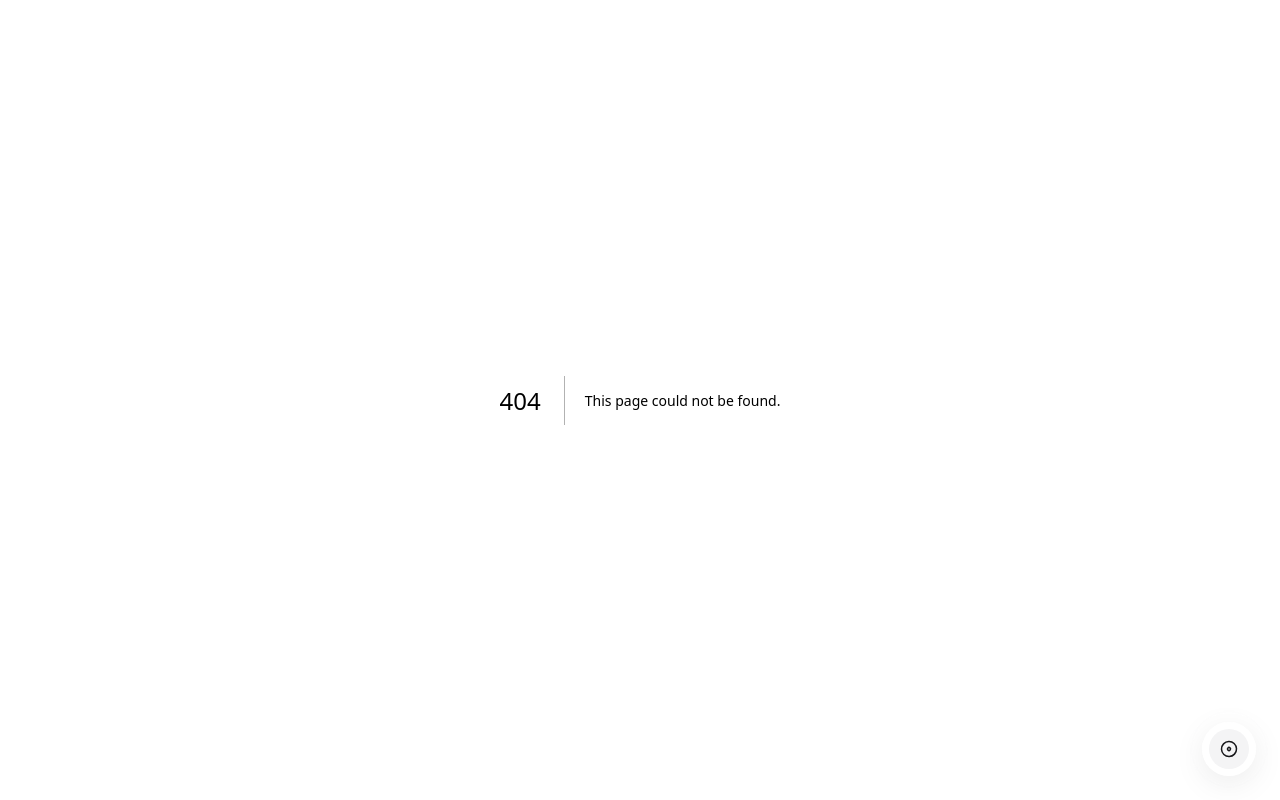
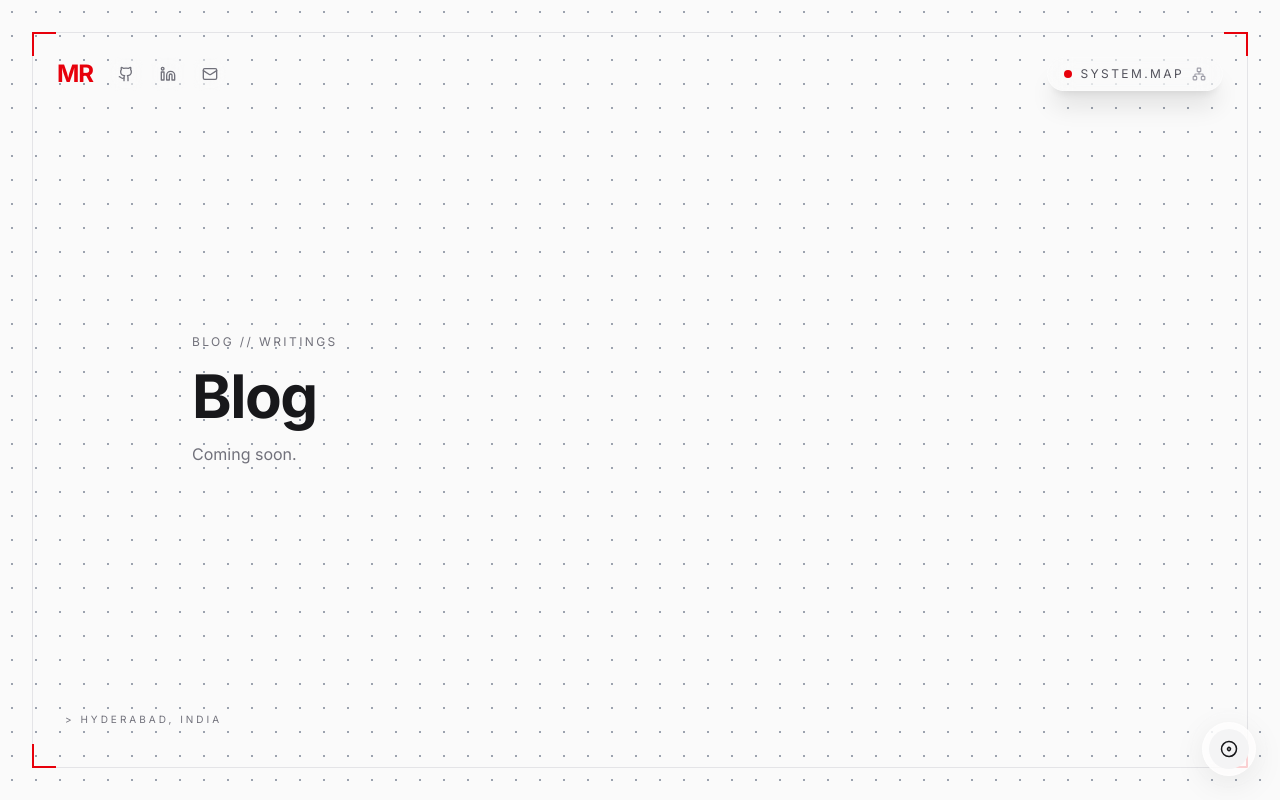
Before and after one commit to revanthm1902/my-portfolio, a Next.js app: page /blog in a window 1280 px wide. Before the commit this address had no page. Built offline with nearby package versions, Linux system fonts and the light colour scheme.

Commit message:
fix: routing

```diff
--- /dev/null
+++ b/src/app/blog/page.tsx
@@ -0,0 +1,19 @@
+import AppFrame from "@/components/AppFrame";
+
+export default function BlogPage() {
+  return (
+    <AppFrame>
+      <div className="relative z-10 w-full h-full max-w-5xl mx-auto px-6 sm:px-10 md:px-16 flex flex-col items-start justify-center pt-24 md:pt-0">
+        <div className="font-mono text-[10px] md:text-xs tracking-[0.2em] text-zinc-500 uppercase mb-4">
+          Blog // Writings
+        </div>
+        <h1 className="text-4xl md:text-6xl font-bold text-zinc-900 dark:text-zinc-50 tracking-tight">
+          Blog
+        </h1>
+        <p className="mt-4 text-zinc-500 dark:text-zinc-400 text-sm md:text-base max-w-xl">
+          Coming soon.
+        </p>
+      </div>
+    </AppFrame>
+  );
+}
--- /dev/null
+++ b/src/app/certifications/page.tsx
@@ -0,0 +1,19 @@
+import AppFrame from "@/components/AppFrame";
+
+export default function CertificationsPage() {
+  return (
+    <AppFrame>
+      <div className="relative z-10 w-full h-full max-w-5xl mx-auto px-6 sm:px-10 md:px-16 flex flex-col items-start justify-center pt-24 md:pt-0">
+        <div className="font-mono text-[10px] md:text-xs tracking-[0.2em] text-zinc-500 uppercase mb-4">
+          Certifications // Achievements
+        </div>
+        <h1 className="text-4xl md:text-6xl font-bold text-zinc-900 dark:text-zinc-50 tracking-tight">
+          Certifications
+        </h1>
+        <p className="mt-4 text-zinc-500 dark:text-zinc-400 text-sm md:text-base max-w-xl">
+          Coming soon.
+        </p>
+      </div>
+    </AppFrame>
+  );
+}
--- /dev/null
+++ b/src/app/projects/page.tsx
@@ -0,0 +1,19 @@
+import AppFrame from "@/components/AppFrame";
+
+export default function ProjectsPage() {
+  return (
+    <AppFrame>
+      <div className="relative z-10 w-full h-full max-w-5xl mx-auto px-6 sm:px-10 md:px-16 flex flex-col items-start justify-center pt-24 md:pt-0">
+        <div className="font-mono text-[10px] md:text-xs tracking-[0.2em] text-zinc-500 uppercase mb-4">
+          Projects // Work
+        </div>
+        <h1 className="text-4xl md:text-6xl font-bold text-zinc-900 dark:text-zinc-50 tracking-tight">
+          Projects
+        </h1>
+        <p className="mt-4 text-zinc-500 dark:text-zinc-400 text-sm md:text-base max-w-xl">
+          Coming soon.
+        </p>
+      </div>
+    </AppFrame>
+  );
+}
--- /dev/null
+++ b/src/app/resume/page.tsx
@@ -0,0 +1,19 @@
+import AppFrame from "@/components/AppFrame";
+
+export default function ResumePage() {
+  return (
+    <AppFrame>
+      <div className="relative z-10 w-full h-full max-w-5xl mx-auto px-6 sm:px-10 md:px-16 flex flex-col items-start justify-center pt-24 md:pt-0">
+        <div className="font-mono text-[10px] md:text-xs tracking-[0.2em] text-zinc-500 uppercase mb-4">
+          Resume // Experience
+        </div>
+        <h1 className="text-4xl md:text-6xl font-bold text-zinc-900 dark:text-zinc-50 tracking-tight">
+          Resume
+        </h1>
+        <p className="mt-4 text-zinc-500 dark:text-zinc-400 text-sm md:text-base max-w-xl">
+          Coming soon.
+        </p>
+      </div>
+    </AppFrame>
+  );
+}
--- /dev/null
+++ b/src/app/skills/page.tsx
@@ -0,0 +1,19 @@
+import AppFrame from "@/components/AppFrame";
+
+export default function SkillsPage() {
+  return (
+    <AppFrame>
+      <div className="relative z-10 w-full h-full max-w-5xl mx-auto px-6 sm:px-10 md:px-16 flex flex-col items-start justify-center pt-24 md:pt-0">
+        <div className="font-mono text-[10px] md:text-xs tracking-[0.2em] text-zinc-500 uppercase mb-4">
+          Skills // Tech Stack
+        </div>
+        <h1 className="text-4xl md:text-6xl font-bold text-zinc-900 dark:text-zinc-50 tracking-tight">
+          Skills
+        </h1>
+        <p className="mt-4 text-zinc-500 dark:text-zinc-400 text-sm md:text-base max-w-xl">
+          Coming soon.
+        </p>
+      </div>
+    </AppFrame>
+  );
+}
--- a/src/components/AppFrame.tsx
+++ b/src/components/AppFrame.tsx
@@ -10,6 +10,12 @@ import NavWindow from "@/components/NavWindow";
 export default function AppFrame({ children }: { children: React.ReactNode }) {
   const [isLoading, setIsLoading] = useState(true);
   const [isNavOpen, setIsNavOpen] = useState(false);
+
+  useEffect(() => {
+    if (sessionStorage.getItem("portfolio-preloader-shown")) {
+      setIsLoading(false);
+    }
+  }, []);
   const router = useRouter();
 
   // Mouse tracking for background dot eraser
@@ -31,7 +37,14 @@ export default function AppFrame({ children }: { children: React.ReactNode }) {
   return (
     <div className="relative h-dvh w-full bg-zinc-50 dark:bg-zinc-950 overflow-hidden">
       <AnimatePresence mode="wait">
-        {isLoading && <Preloader onComplete={() => setIsLoading(false)} />}
+        {isLoading && (
+          <Preloader
+            onComplete={() => {
+              sessionStorage.setItem("portfolio-preloader-shown", "1");
+              setIsLoading(false);
+            }}
+          />
+        )}
       </AnimatePresence>
 
       {!isLoading && (
@@ -91,9 +104,15 @@ export default function AppFrame({ children }: { children: React.ReactNode }) {
           </AnimatePresence>
 
           {/* 4. THE ACTUAL PAGE CONTENT (Injected here via routing) */}
-          <div className="absolute inset-0 z-10 w-full h-full">
+          <motion.div
+            key="page-content"
+            initial={{ opacity: 0, y: 8 }}
+            animate={{ opacity: 1, y: 0 }}
+            transition={{ duration: 0.35, ease: "easeOut" }}
+            className="absolute inset-0 z-10 w-full h-full"
+          >
             {children}
-          </div>
+          </motion.div>
         </>
       )}
     </div>
--- a/src/components/NavWindow.tsx
+++ b/src/components/NavWindow.tsx
@@ -138,7 +138,7 @@ export default function NavWindow({ isOpen, onClose }: NavWindowProps) {
             <div className="w-3.5 h-3.5 rounded-full bg-[#27C93F]" />
           </div>
           <div className="flex flex-col">
-            <span className="text-xs font-medium text-zinc-300 uppercase tracking-widest">SITE.MAP</span>
+            <span className="text-xs font-medium text-zinc-300 uppercase tracking-widest">SYSTEM.MAP</span>
             <span className="text-[9px] font-mono text-zinc-500 uppercase tracking-wider mt-0.5">PORTFOLIO.EXPLORER • {progress}% DISCOVERED</span>
           </div>
         </div>
```
